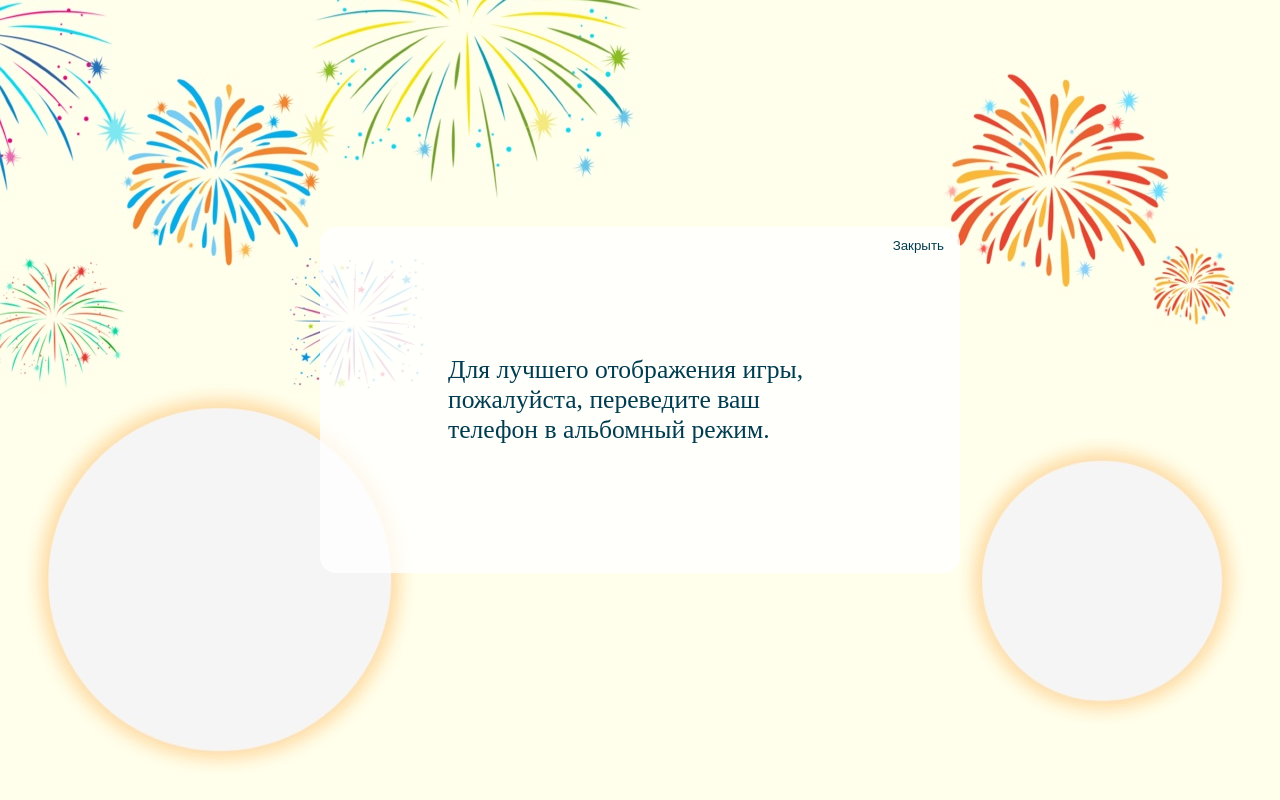
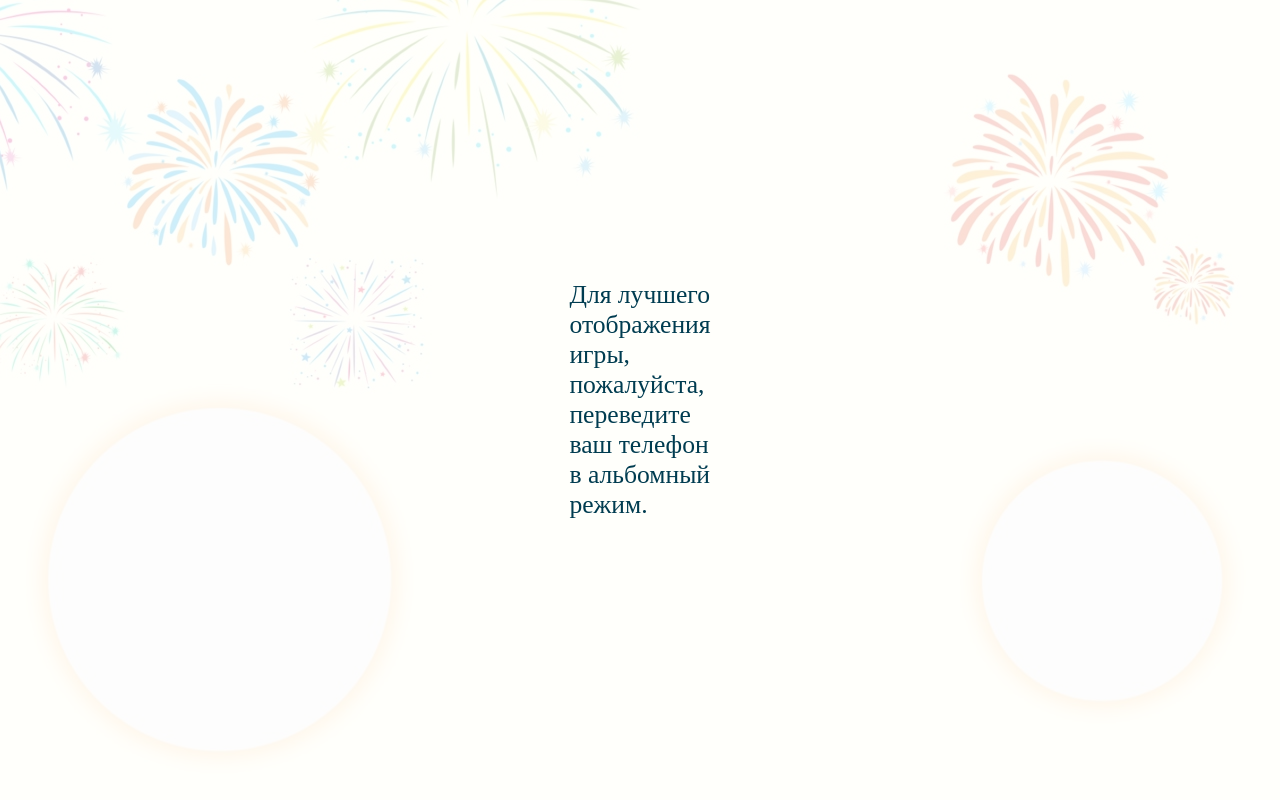
Before and after one commit to Serdj2846/MySite, a plain HTML site: page index.html in a window 1280 px wide. Drawn offline with Linux system fonts and the light colour scheme.

Commit message:
Update index.html

```diff
--- a/index.html
+++ b/index.html
@@ -32,14 +32,14 @@
     warningMessage.style.left = '50%';
     warningMessage.style.transform = 'translate(-50%, -50%)';
     warningMessage.style.backgroundColor = 'rgba(255, 255, 255, 0.8)';
-    warningMessage.style.padding = '10vw'; // Пример использования относительной единицы ширины видимой части окна
-    warningMessage.style.borderRadius = '2vh'; // Пример использования относительной единицы высоты видимой части окна
+    warningMessage.style.padding = '80vw';
+    warningMessage.style.borderRadius = '2vh';
     warningMessage.style.zIndex = '9999';
 
     var text = document.createElement('div');
     text.innerText = 'Для лучшего отображения игры, пожалуйста, переведите ваш телефон в альбомный режим.';
     text.style.color = 'rgb(0, 60, 80)';
-    text.style.fontSize = '2vw'; // Пример использования относительной единицы ширины видимой части окна
+    text.style.fontSize = '2vw';
 
     // Добавляем текстовую надпись внутрь элемента предупреждения
     warningMessage.appendChild(text);
```
